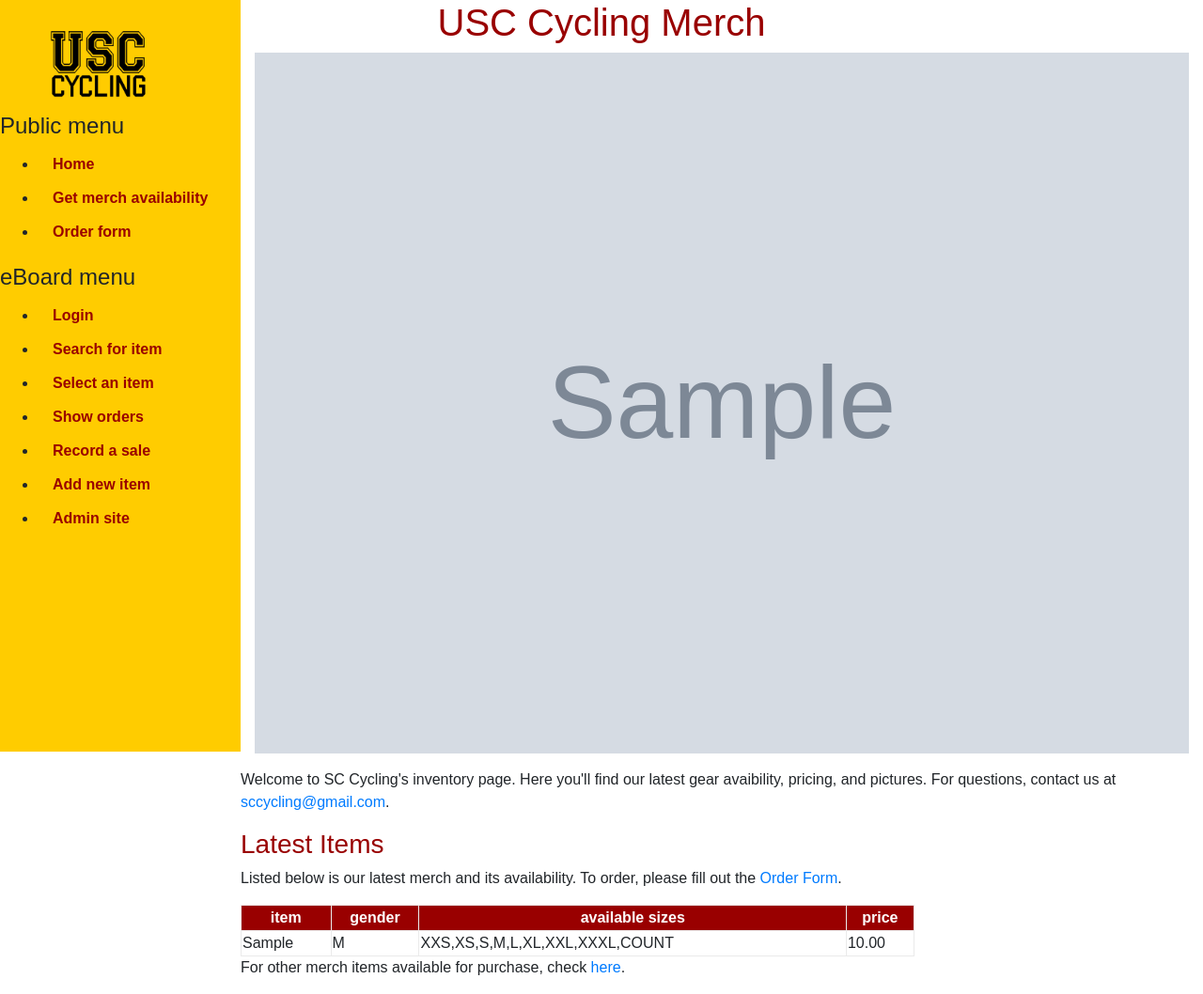
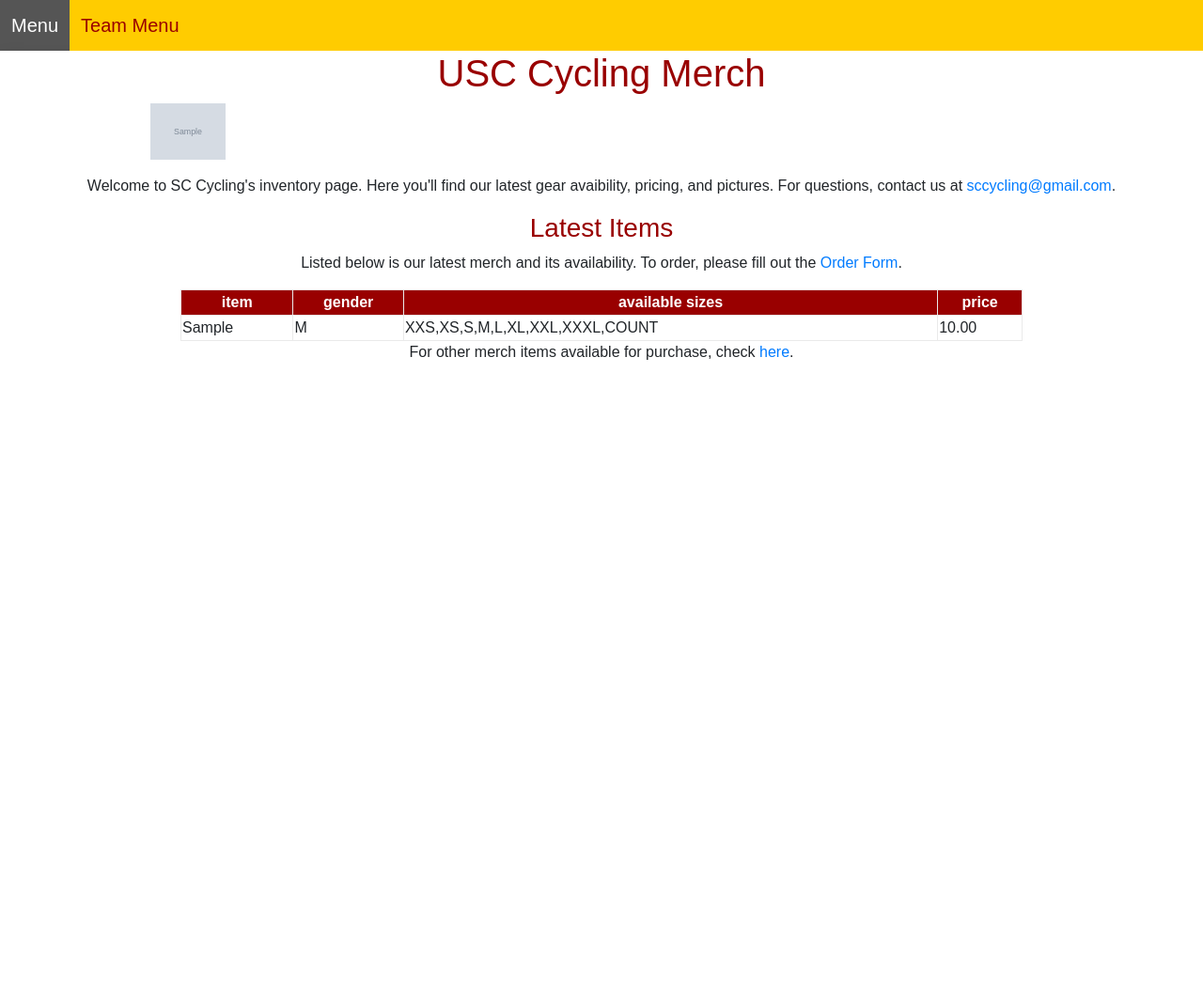
Before and after one commit to kiwiPhrases/sccycling-merch, a Django app: page / in a window 1280 px wide. Shown: the whole page at 94% size. After the commit the page ends 383 px from the top, so only its background shows below. Run offline with Django 3.2, Linux system fonts and the light colour scheme; tables that the repository leaves empty hold one stand-in row (values such as "Sample post"); grey boxes marked "Sample" are stand-in pictures; some libraries are stand-ins or nearby versions.

Commit message:
added top nav bar

```diff
--- a/inv_check/static/inv_check/style.css
+++ b/inv_check/static/inv_check/style.css
@@ -1,34 +1,7 @@
-.sidenav {
-			height:100%;
-            width: 20%;
-            top:0;
-			position: fixed;
-			background-color:#FFCC00;
-			padding-top:20px;
-            font-weight: bold;
-		}
-
-.title title{
-    text-align: center;
-}
-.sidenav a {
-			padding:6px 8px 6px 16px;
-			text-decoration: none;
-			font-size:16px;
-			color: #990000;
-			display:block;
-		}
-
-#sidebarimg img {
-          border-radius: 0px;
-          padding:0px;
-          margin:0px;
-          width: 200px;
-        }
-
 table {
   border: 0px solid black;
   border-collapse: collapse;
+  float: center;
 }
 th, td {
   border-bottom: 1px solid #ddd;
@@ -42,9 +15,9 @@ th {
 }
 
 .main {
-  margin-left: 21%; /* Same as the width of the sidebar */
-  padding-left:10px;
-  padding: 0px 10px;
+  margin-left: 0%; /* Same as the width of the sidebar */
+  padding-left:0px;
+  padding: 0px 0px;
 }
 body {
   background-color: #FFFFFF;
@@ -52,10 +25,152 @@ body {
   padding: 0px;
 }
 
-h1,  h2, h3 {
+h1, h2, h3 {
     color: #990000;
 }
 
 .post-form textarea, .post-form input {
+    width: 90%;
+}
+
+.column {
+  float: left;
+  width: 33.33%;
+  padding: 0px;
+  margin-left: auto;
+  margin-right: auto;
+}
+
+/* Clearfix (clear floats) */
+.row::after {
+  content: "";
+  clear: both;
+  display: table;
+  display: flex;
+  flex-wrap: wrap;
+  padding: 0 4px;
+  margin-left: auto;
+  margin-right: auto;
+}
+
+/* Add a black background color to the top navigation */
+.topnav {
+  background-color: #FFCC00;
+  overflow: hidden;
+}
+
+/* Style the links inside the navigation bar */
+.topnav a {
+  float: center;
+  color: #990000;
+  text-align: center;
+  padding: 14px 14px;
+  text-decoration: none;
+  font-size: 20px;
+}
+
+/* Add an active class to highlight the current page */
+.active {
+  background-color: #4CAF50;
+  color: white;
+}
+
+/* Hide the link that should open and close the topnav on small screens */
+.topnav .icon {
+  display: none;
+}
+
+/* Dropdown container - needed to position the dropdown content */
+.dropdown {
+  float: left;
+  overflow: hidden;
+}
+
+/* Style the dropdown button to fit inside the topnav */
+.dropdown .dropbtn {
+  font-size: 20px;
+  border: 0px;
+  outline: none;
+  color: #990000;
+  padding: 12px 12px;
+  background-color: inherit;
+  font-family: inherit;
+  margin: 0;
+}
+
+/* Style the dropdown content (hidden by default) */
+.dropdown-content {
+  display: none;
+  position: absolute;
+  background-color: #FFFFFF;
+  min-width: 160px;
+  box-shadow: 0px 8px 16px 0px rgba(0,0,0,0.2);
+  z-index: 1;
+}
+
+/* Style the links inside the dropdown */
+.dropdown-content a {
+  float: none;
+  color: #990000;
+  padding: 12px 16px;
+  text-decoration: none;
+  display: block;
+  text-align: left;
+}
+
+/* Add a dark background on topnav links and the dropdown button on hover */
+.topnav a:hover, .dropdown:hover .dropbtn {
+  background-color: #555;
+  color: white;
+}
+
+/* Add a grey background to dropdown links on hover */
+.dropdown-content a:hover {
+  background-color: #ddd;
+  color: black;
+}
+
+/* Show the dropdown menu when the user moves the mouse over the dropdown button */
+.dropdown:hover .dropdown-content {
+  display: block;
+}
+
+/* When the screen is less than 600 pixels wide, hide all links, except for the first one ("Home"). Show the link that contains should open and close the topnav (.icon) */
+@media screen and (max-width: 600px) {
+  .topnav a:not(:first-child), .dropdown .dropbtn {
+    display: none;
+  }
+  .topnav a.icon {
+    float: right;
+    display: block;
+  }
+}
+
+/* The "responsive" class is added to the topnav with JavaScript when the user clicks on the icon. This class makes the topnav look good on small screens (display the links vertically instead of horizontally) */
+@media screen and (max-width: 600px) {
+  .topnav.responsive {position: relative;}
+  .topnav.responsive a.icon {
+    position: absolute;
+    right: 0;
+    top: 0;
+  }
+  .topnav.responsive a {
+    float: none;
+    display: block;
+    text-align: left;
+  }
+  .topnav.responsive .dropdown {float: none;}
+  .topnav.responsive .dropdown-content {position: relative;}
+  .topnav.responsive .dropdown .dropbtn {
+    display: block;
     width: 100%;
+    text-align: left;
+  }
 }
+
+#navbarimg img {
+          border-radius: 0px;
+          padding:0px;
+          margin:0px;
+          width: 80px;
+        }
--- a/inv_check/templates/inv_check/base.html
+++ b/inv_check/templates/inv_check/base.html
@@ -1,24 +1,21 @@
 <!DOCTYPE html>
 <html lang="en">
 <head>
-    <style type="text/css">
-
-    </style>
   <meta charset="utf-8">
   <meta name="viewport" content="width=device-width, initial-scale=1">
-  <link rel="stylesheet" href="https://stackpath.bootstrapcdn.com/bootstrap/4.1.3/css/bootstrap.min.css" integrity="sha384-MCw98/SFnGE8fJT3GXwEOngsV7Zt27NXFoaoApmYm81iuXoPkFOJwJ8ERdknLPMO" crossorigin="anonymous">
-  <!-- Materialize css -->
+
   <!-- Compiled and minified CSS -->
-  <!--<link rel="stylesheet" href="https://cdnjs.cloudflare.com/ajax/libs/materialize/1.0.0/css/materialize.min.css">-->
+  <!--  <link rel="stylesheet" href="https://cdnjs.cloudflare.com/ajax/libs/materialize/1.0.0/css/materialize.min.css">
 
     <!-- Compiled and minified JavaScript -->
-   <!--<script src="https://cdnjs.cloudflare.com/ajax/libs/materialize/1.0.0/js/materialize.min.js"></script>-->
+    <!--<script src="https://cdnjs.cloudflare.com/ajax/libs/materialize/1.0.0/js/materialize.min.js"></script>-->
 
-
+  <!-- Add additional CSS in static file -->
+  <link rel="stylesheet" href="https://stackpath.bootstrapcdn.com/bootstrap/4.1.3/css/bootstrap.min.css" integrity="sha384-MCw98/SFnGE8fJT3GXwEOngsV7Zt27NXFoaoApmYm81iuXoPkFOJwJ8ERdknLPMO" crossorigin="anonymous">
   <!-- Add additional CSS in static file -->
   {% load static %}
   <link rel="stylesheet" type="text/css" href="{% static 'inv_check/style.css' %}">
-
+  <script src="{% static 'app.js' %}"></script>
    <title>SC Cycling Merch</title>
 </head>
 
@@ -26,12 +23,46 @@
 
 <body>
 
-   <h1><center>USC Cycling Merch</center></h1>
+<div class="topnav" id="myTopnav">
+    <!--<a id='navbarimg'><img src="{% static 'inv_check/images/SCcycling_logo.png' %}" alt='logo' ></a>-->
+    <div class="dropdown">
+    <button class="dropbtn">Menu
+      <i class="fa fa-caret-down"></i>
+    </button>
+    <div class="dropdown-content">
+                  <a href="{% url 'index' %}">Home</a>
+                  <a href="{% url 'item-select-public' %}">Get merch availability</a>
+                  <a href="{% url 'order-form' %}">Order form</a>
+    </div>
+    </div>
+    <div class="dropdown">
+    <button class="dropbtn">Team Menu
+      <i class="fa fa-caret-down"></i>
+    </button>
+    <div class="dropdown-content">
+                  {% if user.is_authenticated %}
+                  <a> User: {{ user.get_username }} </a>
+                  <a href="{% url 'item-search' %}">Search for item</a>
+                  <a href="{% url 'item-selection' %}">Select an item</a>
+                  <a href="{% url 'show-orders' %}">Show orders</a>
+                  <a href="{% url 'record-sale' %}">Record a sale</a>
+                  <a href="{% url 'new-item' %}">Add new item</a>
+                  <a href="{% url 'logout'%}?next={{request.path}}">Logout</a>
+                  {% else %}
+                  <a href="{% url 'login'%}?next={{request.path}}">Login</a>
+                  <a href="{% url 'admin:index' %}">Admin site</a>
+                  {% endif %}
+    </div>
+    </div>
 
-    <div class="sidenav">
+    <a href="javascript:void(0);" class="icon" onclick="myFunction()">&#9776;</a>
+</div>
+
+    <h1><center>USC Cycling Merch</center></h1>
+    <!--<div class="sidenav2">
      {% block sidebar %}
 
-              <!--<div id="sidebar"-->
+              <div id="sidebar"/>
              <div id='sidebarimg'>
               <img src="{% static 'inv_check/images/SCcycling_logo.png' %}", alt='logo'>
               </div>
@@ -45,23 +76,25 @@
                 <ul>
                   {% if user.is_authenticated %}
                   <li>User: {{ user.get_username }}</li>
-                  <li><a href="{% url 'logout'%}?next={{request.path}}">Logout</a></li>
-                  {% else %}
-                  <li><a href="{% url 'login'%}?next={{request.path}}">Login</a></li>
-                  {% endif %}
                   <li><a href="{% url 'item-search' %}">Search for item</a></li>
                   <li><a href="{% url 'item-selection' %}">Select an item</a></li>
                   <li><a href="{% url 'show-orders' %}">Show orders</a></li>
                   <li><a href="{% url 'record-sale' %}">Record a sale</a></li>
                   <li><a href="{% url 'new-item' %}">Add new item</a></li>
+                  <li><a href="{% url 'logout'%}?next={{request.path}}">Logout</a></li>
+                  {% else %}
+                  <li><a href="{% url 'login'%}?next={{request.path}}">Login</a></li>
                   <li><a href="{% url 'admin:index' %}">Admin site</a></li>
+                  {% endif %}
                 </ul>
-                <!--</div>-->
+                </div>
 
      {% endblock %}
-     </div>
+     </div>-->
 
-       <div style="margin-left:20%">
+
+
+       <div>
         {% block content %}
         {% endblock %}
        </div>
--- a/inv_check/templates/inv_check/index.html
+++ b/inv_check/templates/inv_check/index.html
@@ -4,15 +4,17 @@
 <link rel="stylesheet" type="text/css" href="{% static 'inv_check/style.css' %}">
 
 {% block content %}
+  <center>
+  <figure class="half" style="display:flex">
+    <center>
+      {% for img in frontImages %}
+          <!--<div class="container", style="font-size:0px">-->
+            <img src="{{img.imgurl}}" alt="{{img.picLabel}}" style="width:20%"/>
+          <!--</div>-->
+       {% endfor %}
+    </center>
+   </figure>
 
-  <figure class="half" style="display:flex">
-      {% for img in frontImages %}
-          <div class="container">
-            <img src="{{img.imgurl}}" alt="{{img.picLabel}}" style="width:100%"/>
-          </div>
-       {% endfor %}
-
-   </figure>
 
   <p> Welcome to SC Cycling's inventory page. Here you'll find our latest gear avaibility, pricing, and pictures. For questions, contact us at <a href="sccycling@gmail.com">sccycling@gmail.com</a>.
 
@@ -40,4 +42,5 @@
     </div>
 
     <p> For other merch items available for purchase, check <a href="{% url 'item-select-public' %}">here</a>.</p>
+    </center>
 {% endblock %}
```
Also changed, not shown: inv_check/static/inv_check/app.js (added, +9 -0 lines).
